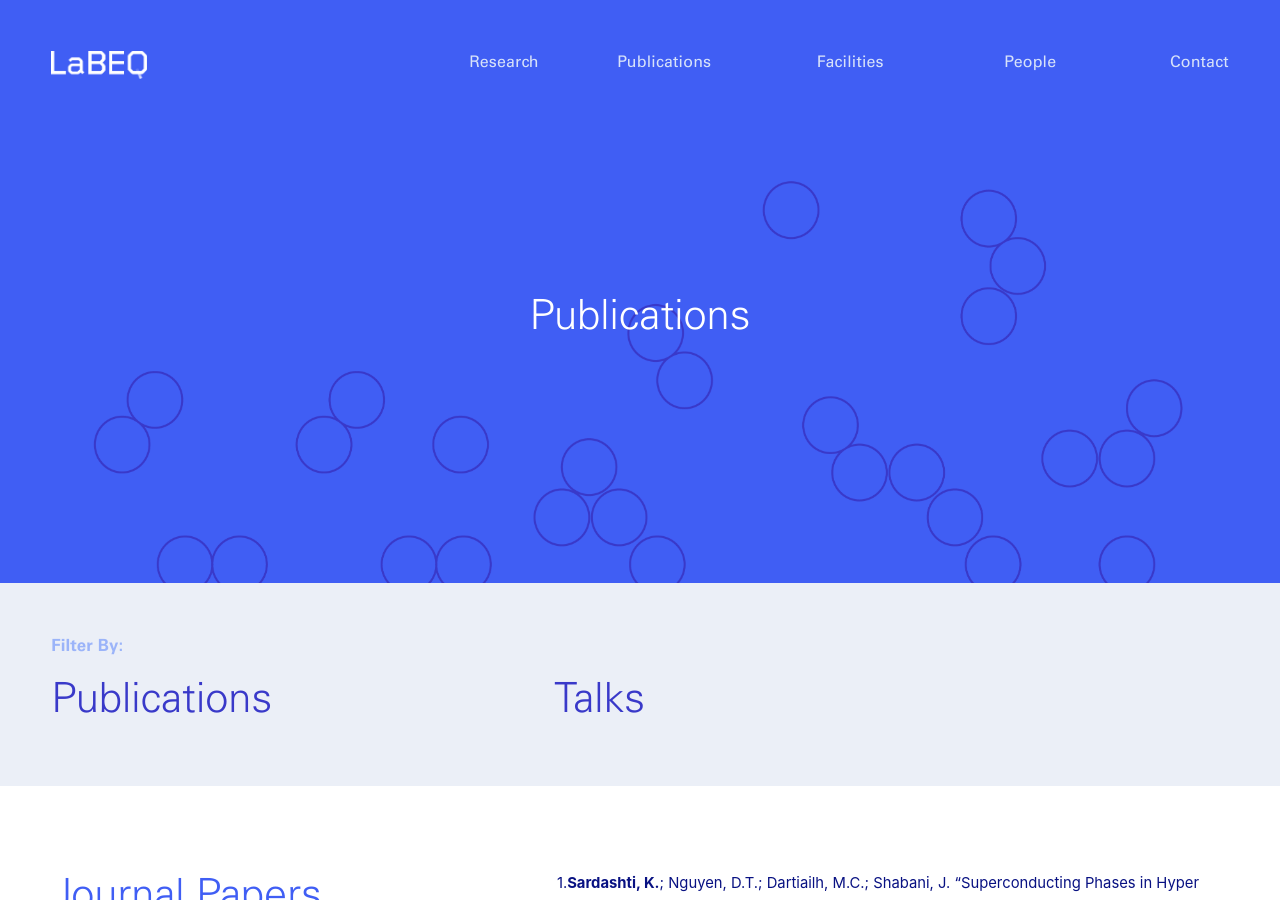
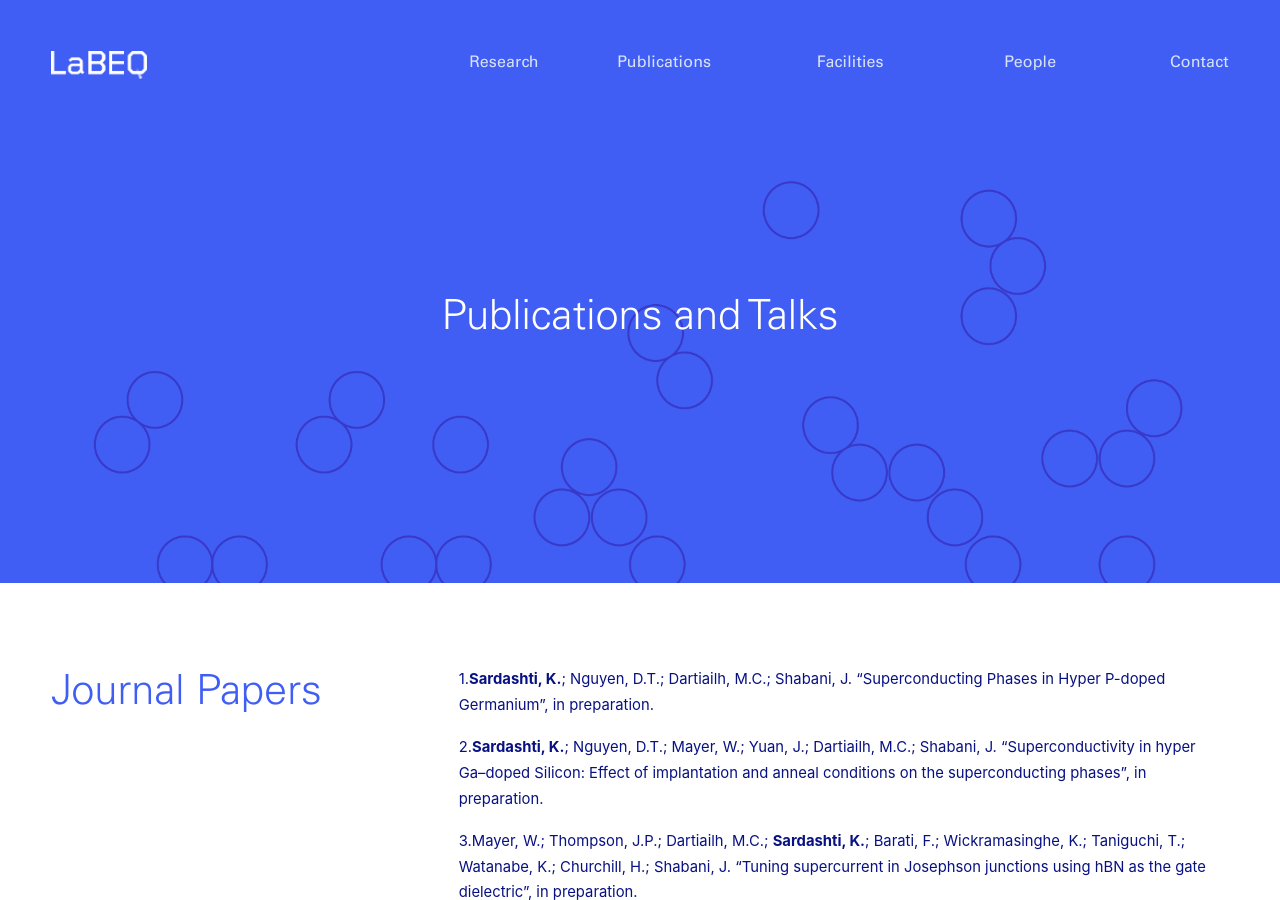
Before and after one commit to labeq/labeq.github.io, a Jekyll site: the page built from publications/index.html, in a window 1280 px wide and 900 px high. Built offline with Jekyll 4.4.1, drawn with Linux system fonts in a browser that asks for light colours.

Commit message:
publication update

```diff
--- a/publications/index.html
+++ b/publications/index.html
@@ -1,5 +1,5 @@
 ---
-title: Publications
+title: Publications and Talks
 layout: default
 ---
 
@@ -11,21 +11,19 @@ layout: default
     {% include header.html %}
 
     <!--FILTER BY-->
-    <div class="filter-container row justify-content-left">
+    <!-- <div class="filter-container row justify-content-left">
         <div class='filter-div col-md-12'>
             <p class="filter-p">Filter By:</p>
         </div>
 
-        <!--SELECTIONS: PUBLICATIONS-->
         <div class='selection-link col-md-5'>
             <h1>Publications</h1>
         </div>
 
-        <!--SELECTIONS: PUBLICATIONS-->
         <div class='selection-link col-md-5'>
             <h1>Talks</h1>
         </div>
-    </div>
+    </div> -->
 
     <!--ALL PUBLICATIONS-->
 
@@ -35,11 +33,11 @@ layout: default
         {% for publication in site.publications %}
         <div class="publications-container row justify-content-between">
 
-            <div class='publications-div-h1 col-md-5'>
+            <div class='publications-div-h1 col-md-4'>
                 <h1>{{ publication.title }}</h1>
             </div>
 
-            <div class='publications-text-div col-md-7'>
+            <div class='publications-text-div col-md-8'>
                 {{ publication.content }}
             </div>
         </div>
```
